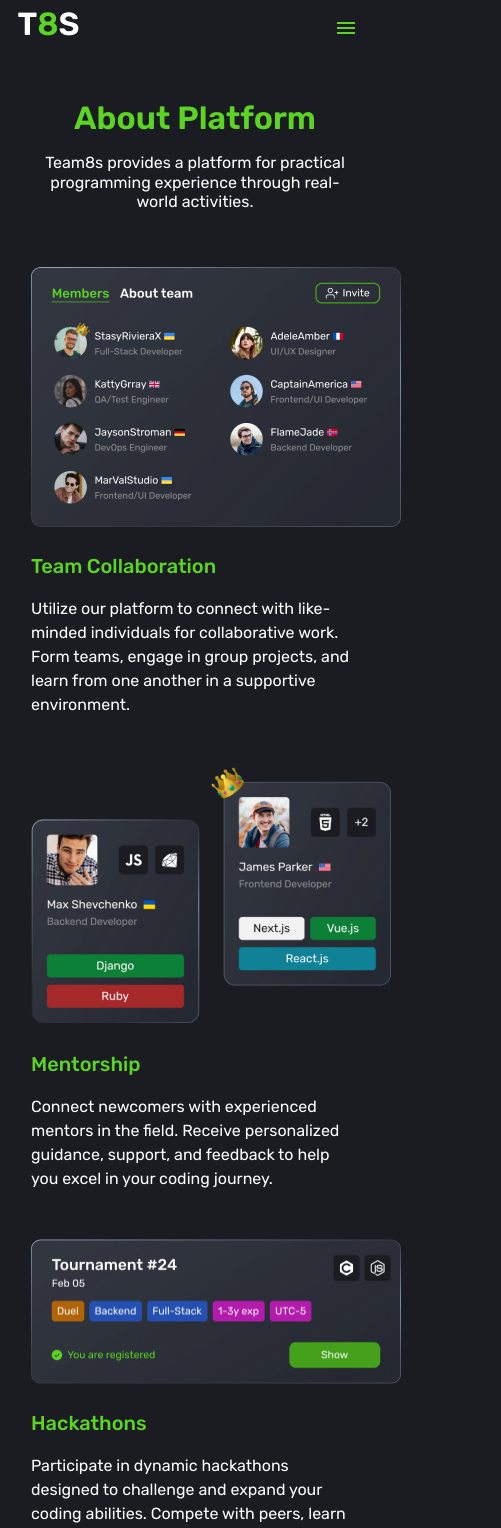
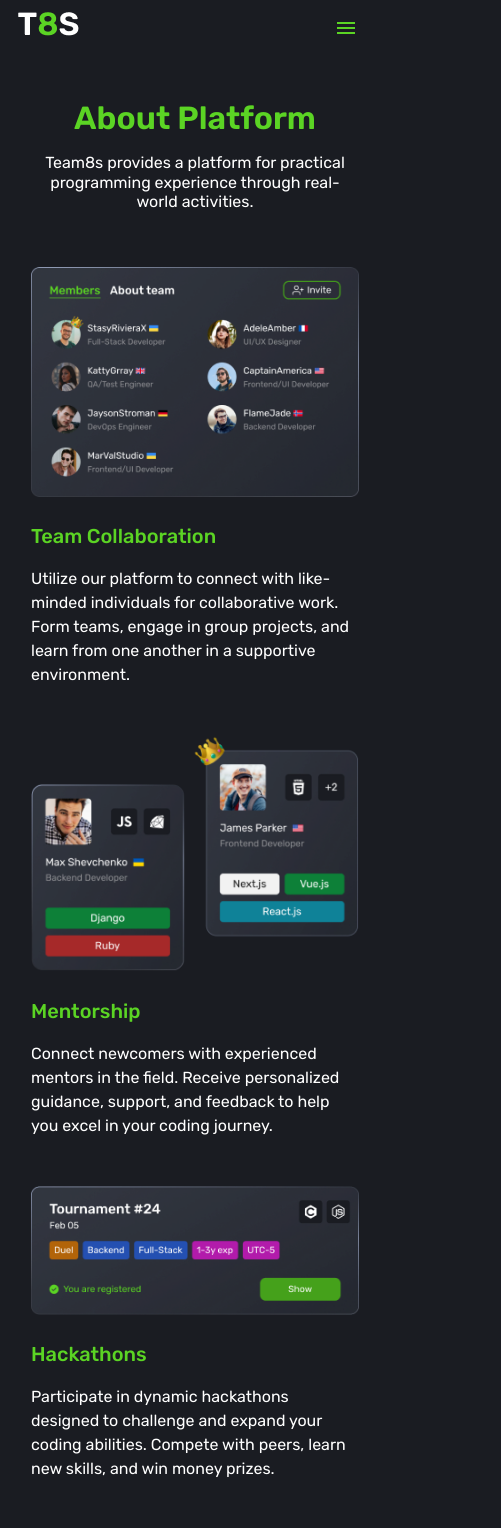
Before and after one commit to DenisShylov/practice_layout, a React (Create React App) app: page / in a window 390 px wide. Shown: the top 1528 px of the page, 501 px wide, since content can reach past the window. Built offline with nearby package versions, Linux system fonts and the light colour scheme; a web font is replaced by a local one.

Commit message:
feat: added responsive size img

```diff
--- a/src/Components/About/About.jsx
+++ b/src/Components/About/About.jsx
@@ -10,6 +10,8 @@ import {
   Images,
   WrappedAboutBox,
 } from './About.styles';
+import useMediaQuery from '@mui/material/useMediaQuery';
+import { useTheme } from '@mui/material/styles';
 
 //Props for BaseBoxTitle
 const title = 'About Platform';
@@ -17,17 +19,31 @@ const description =
   'Team8s provides a platform for practical programming experience through real-world activities.';
 
 const About = () => {
+  const theme = useTheme();
+  const sizeScreen = useMediaQuery(theme.breakpoints.down('sm'));
   return (
     <>
       <BaseBoxTitle title={title} description={description} />
       <WrappedAboutBox>
-        {AboutItems.map(({ id, img, width, height, title, text }) => {
+        {AboutItems.map(
+          ({
+            id,
+            img,
+            widthSm,
+            heightSm,
+            widthBig,
+            heightBig,
+            title,
+            text,
+          }) => {
+            const coditionRenderWidthImg = sizeScreen ? widthSm : widthBig;
+            const coditionRenderHeightImg = sizeScreen ? heightSm : heightBig;
             if (id % 2 !== 0) {
               return (
                 <AboutBoxItem key={id}>
                   <Images
-                  width={width}
-                  height={height}
+                    width={coditionRenderWidthImg}
+                    height={coditionRenderHeightImg}
                     src={img}
                     alt={`${title}-image`}
                   />
@@ -52,8 +68,8 @@ const About = () => {
                   }}
                 >
                   <Images
-                  width={width}
-                  height={height}
+                    width={coditionRenderWidthImg}
+                    height={coditionRenderHeightImg}
                     src={img}
                     alt={`${title}-image`}
                   />
@@ -71,7 +87,8 @@ const About = () => {
                 </AboutBoxItem>
               );
             }
-        })}
+          }
+        )}
       </WrappedAboutBox>
     </>
   );
```
Lines whose indentation alone changed are shown as unchanged.
